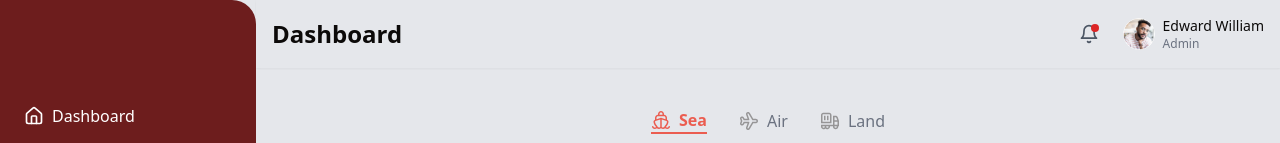
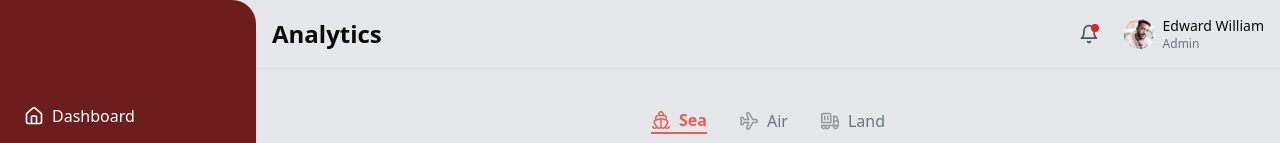
Before and after one commit to bhataasim1/shipment-js-tigers, a Next.js app: page /dashboard/analytics in a window 1280 px wide. Shown: the top 143 px of the page. Built offline with nearby package versions, Linux system fonts and the light colour scheme.

Commit message:
Refactor Header component to dynamically display "Dashboard" or "Analytics" based on the current path

```diff
--- a/app/dashboard/_components/Header.tsx
+++ b/app/dashboard/_components/Header.tsx
@@ -1,11 +1,17 @@
+"use client";
+
 import { BellIcon } from "lucide-react";
 import Image from "next/image";
+import { usePathname } from "next/navigation";
 
 export default function Header() {
+  const path = usePathname();
   return (
     <nav className="bg-gray-200 shadow-sm p-4">
       <div className="flex justify-between items-center">
-        <h1 className="text-2xl font-bold">Dashboard</h1>
+        <h1 className="text-2xl font-bold">
+          {path === "/dashboard" ? "Dashboard" : "Analytics"}
+        </h1>
         <div className="flex items-center space-x-4">
           <div className="relative">
             <button className="p-2 rounded-full relative">
```
